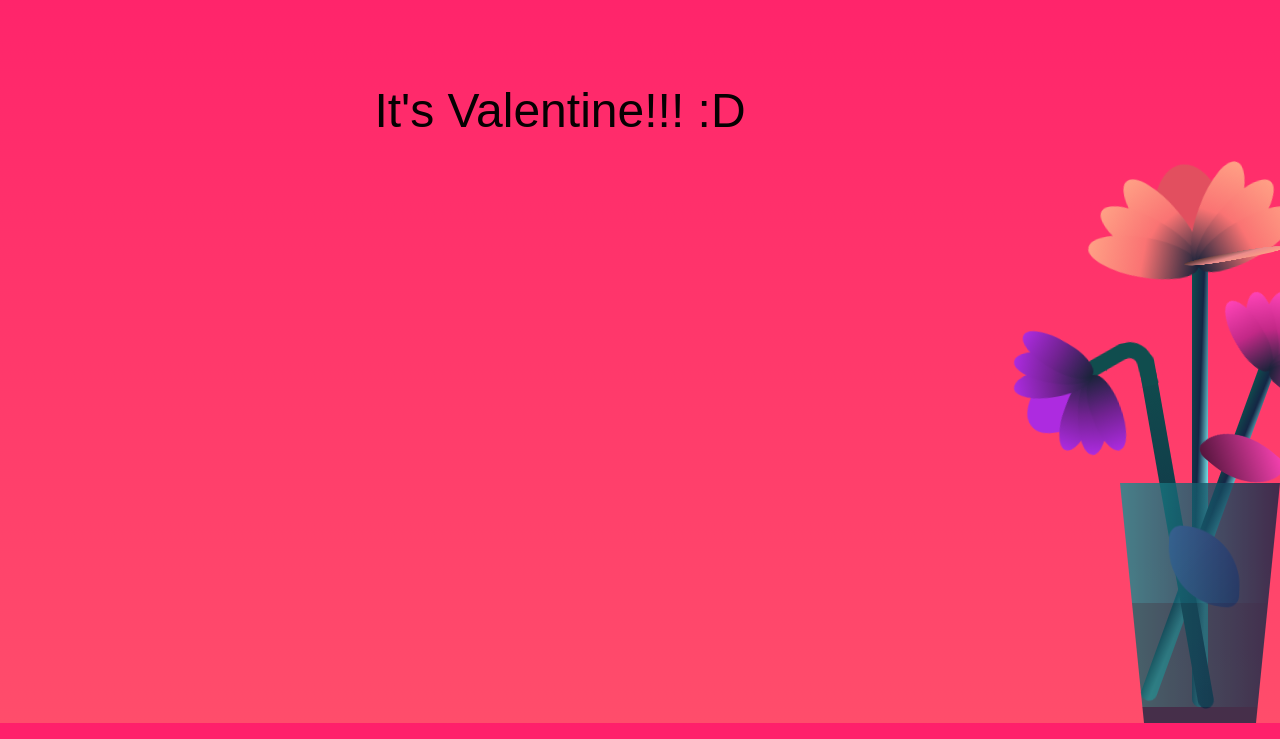
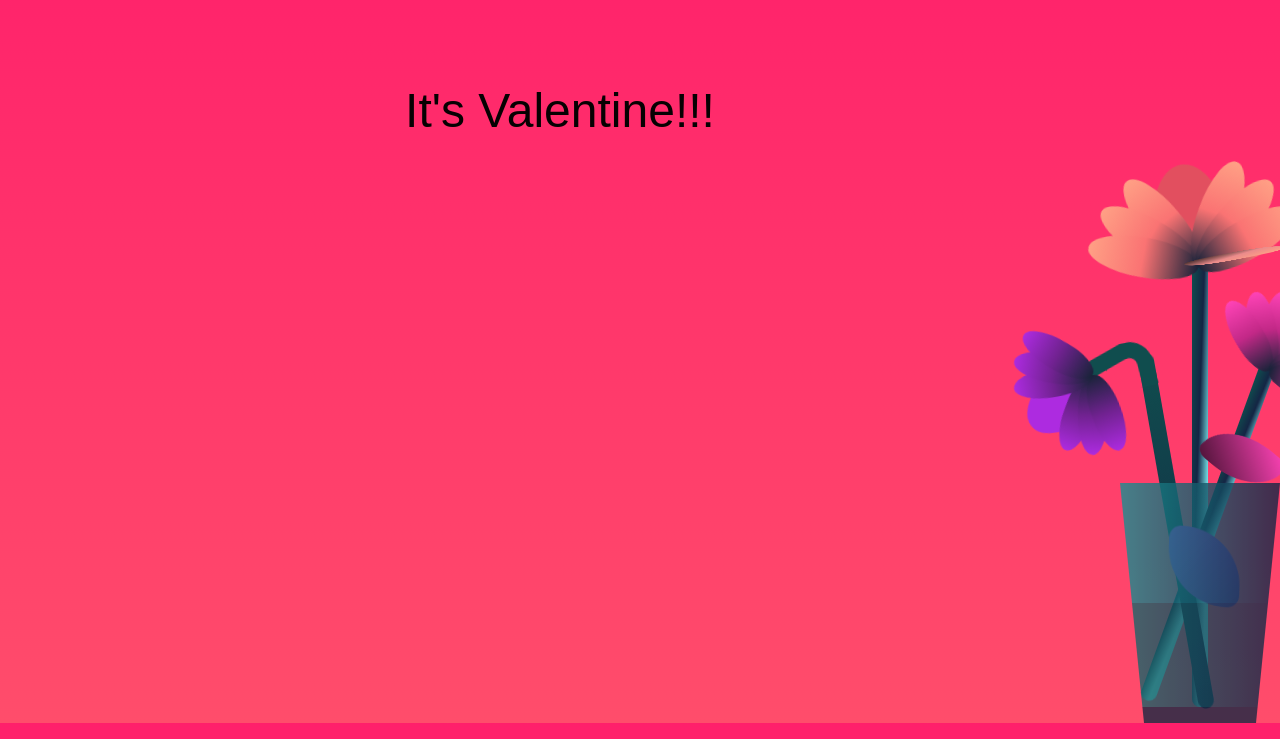
Before and after one commit to freshgreens10/VV, a website: page index.html in a window 1280 px wide. Shown: the part 77-816 px from the top of the page. Drawn offline with nearby package versions, Linux system fonts and the light colour scheme.

Commit message:
Update index.html

```diff
--- a/index.html
+++ b/index.html
@@ -19,7 +19,7 @@
             <p class="two" id="greetingText"></p>
         </div>
         <div class="three">
-            <p>It's Valentine!!! :D</p>
+            <p>It's Valentine!!!</p>
         </div>
         <div class="four">
             <div class="text-box">
```
